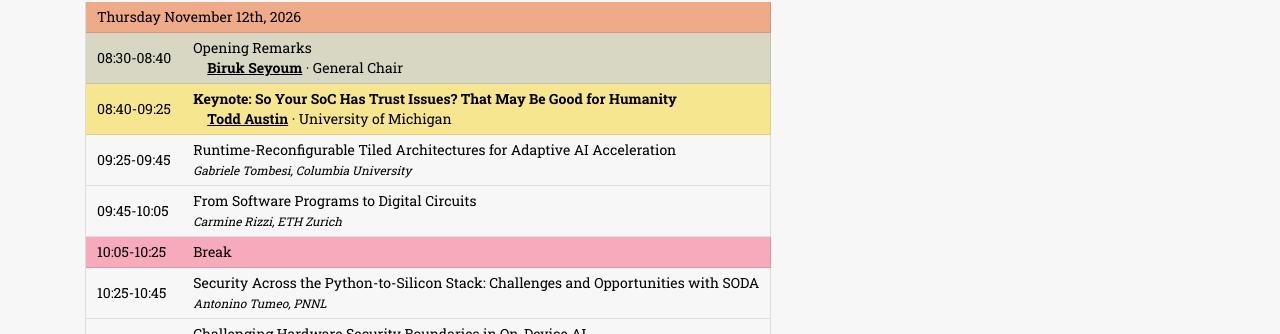
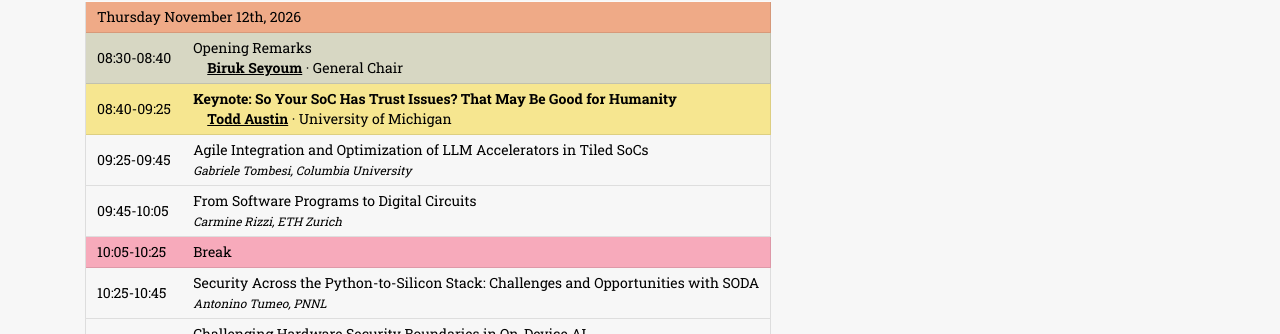
Before and after one commit to SSH-SoC-workshop/2026, a Jekyll site: the page built from agenda.markdown, in a window 1280 px wide and 1058 px high. Shown: the part 264-598 px from the top of the window. Built offline with Jekyll 4.4.1, drawn with Linux system fonts in a browser that asks for light colours; some web fonts are replaced.

Commit message:
Update title of Gabriele Tombesi's talk
Co-Authored-By: Claude Opus 5 <noreply@anthropic.com>
Claude-Session: https://claude.ai/code/session_01DA8pcoqb9a3mSb6CRvanqr

```diff
--- a/agenda.markdown
+++ b/agenda.markdown
@@ -29,7 +29,7 @@ permalink: /agenda/
     <tr>
         <td>09:25-09:45</td>
         <td>
-            Runtime-Reconfigurable Tiled Architectures for Adaptive AI Acceleration
+            Agile Integration and Optimization of LLM Accelerators in Tiled SoCs
             <br><span class="program-speaker">Gabriele Tombesi, Columbia University</span>
         </td>
     </tr>
```
